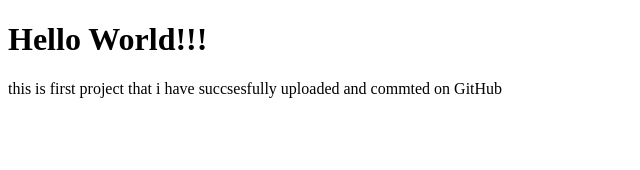
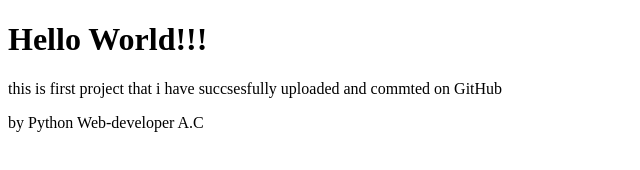
Before and after one commit to acskivko-tech/git-github-practice, a plain HTML site: page index.html in a window 1280 px wide. Shown: the whole page, without its empty margins (0-640 px from the left). Drawn offline with Linux system fonts and the light colour scheme.

Commit message:
add signature of author in index.html

```diff
--- a/index.html
+++ b/index.html
@@ -8,5 +8,6 @@
 <body>
     <h1>Hello World!!!</h1>
     <p>this is first project that i have succsesfully uploaded and commted on GitHub</p>
+    <p>by Python Web-developer A.C</p>
 </body>
 </html>
```
